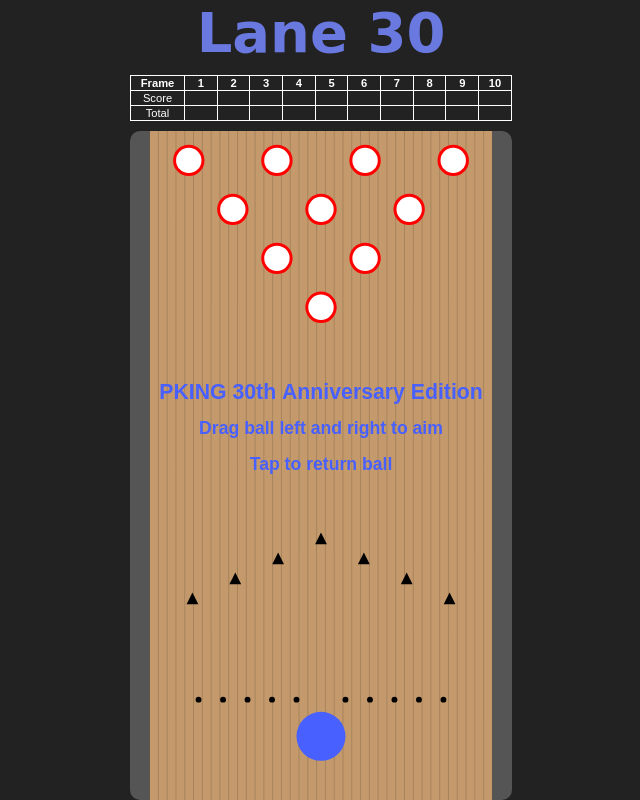
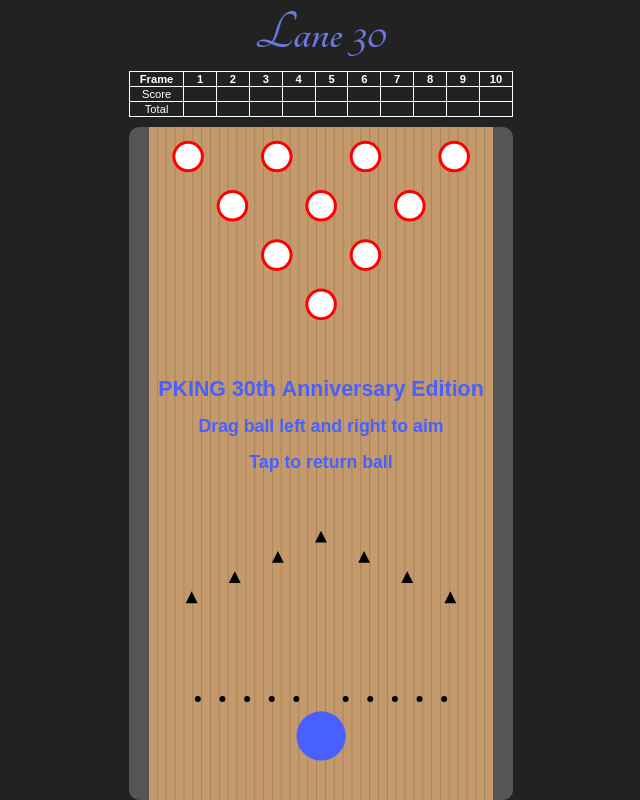
Before and after one commit to peterxu30/lane30, a website with bundled scripts: page index.html in a window 1280 px wide. Shown: the whole page, without its empty margins (319-959 px from the left). Built offline with nearby package versions, Linux system fonts and the light colour scheme; files whose address does not match are found by name.

Commit message:
standardize font

```diff
--- a/index.html
+++ b/index.html
@@ -4,6 +4,8 @@
   <meta charset="UTF-8" />
   <meta name="viewport" content="width=device-width, initial-scale=1.0 user-scalable=no"/>
   <title>Lane 30</title>
+  <link rel="preconnect" href="https://fonts.googleapis.com">
+  <link rel="stylesheet" href="https://fonts.googleapis.com/css2?family=Tangerine:wght@700&display=swap">
   <style>
     html {
       overflow: hidden;
@@ -78,9 +80,9 @@
       margin-right: auto;
       text-align: center;
       color: #6979e0;
-      font-family: cursive;
+      font-family: 'Tangerine', cursive;
       font-size: 3.5em;
-      margin-top: 0%;
+      margin-top: 5px;
       margin-bottom: 0%;
     }
 
--- a/leaderboard.html
+++ b/leaderboard.html
@@ -4,6 +4,8 @@
   <meta charset="UTF-8" />
   <meta name="viewport" content="width=device-width, initial-scale=1.0" />
   <title>Lane 30 · Leaderboard</title>
+  <link rel="preconnect" href="https://fonts.googleapis.com">
+  <link rel="stylesheet" href="https://fonts.googleapis.com/css2?family=Tangerine:wght@700&display=swap">
   <style>
     * { box-sizing: border-box; }
     body {
@@ -19,7 +21,8 @@
     }
     h1 {
       color: #6979e0;
-      font-family: cursive;
+      font-family: 'Tangerine', cursive;
+      font-weight: 700;
       font-size: 4em;
       margin: 0 0 6px;
     }
```
